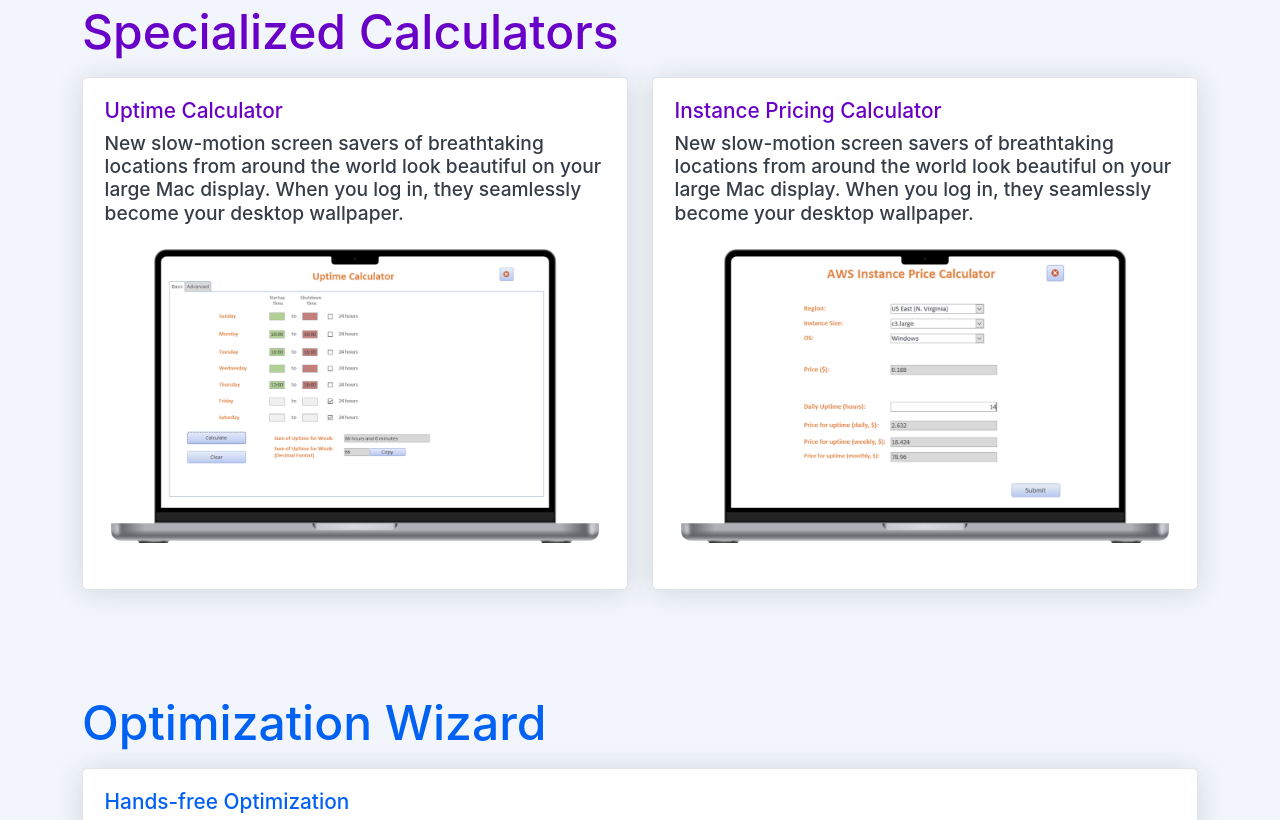
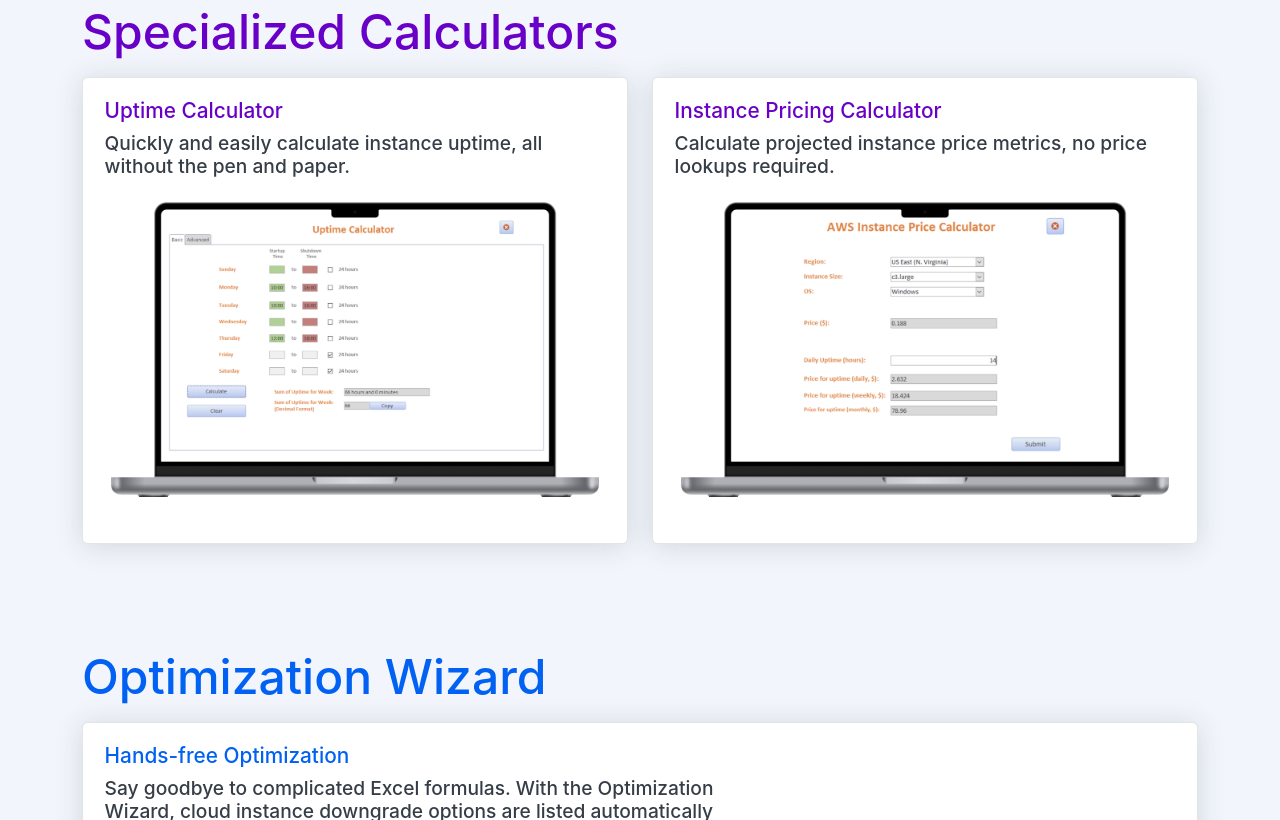
Before and after one commit to rooseveltscaggs/rooseveltscaggs.github.io, an Astro site: page /projects/aws-cost-optimizer in a window 1280 px wide. Shown: the part 4615-5435 px from the top of the page. Built offline with nearby package versions, Linux system fonts and the light colour scheme; Astro itself is replaced by a stand-in of ours; a web font is replaced by a local one.

Commit message:
AWS Cost Optimizer update

```diff
--- a/src/pages/projects/aws-cost-optimizer.astro
+++ b/src/pages/projects/aws-cost-optimizer.astro
@@ -296,10 +296,7 @@ import MBP_ProjectedSavings from "../../img/aws-cost-optimizer/MBP_ProjectedSavi
               <div class="row">
                 <h3 class="mb-2 text-purple">Uptime Calculator</h3>
                 <h4 class="mb-4">
-                  New slow-motion screen savers of breathtaking locations from
-                  around the world look beautiful on your large Mac display.
-                  When you log in, they seamlessly become your desktop
-                  wallpaper.
+                  Quickly and easily calculate instance uptime, all without the pen and paper.
                 </h4>
                 <Image
                   src={MBP_UptimeCalculator}
@@ -316,10 +313,7 @@ import MBP_ProjectedSavings from "../../img/aws-cost-optimizer/MBP_ProjectedSavi
               <div class="row">
                 <h3 class="mb-2 text-purple">Instance Pricing Calculator</h3>
                 <h4 class="mb-4">
-                  New slow-motion screen savers of breathtaking locations from
-                  around the world look beautiful on your large Mac display.
-                  When you log in, they seamlessly become your desktop
-                  wallpaper.
+                  Calculate projected instance price metrics, no price lookups required.
                 </h4>
                 <Image
                   src={MBP_PriceCalculator}
```
